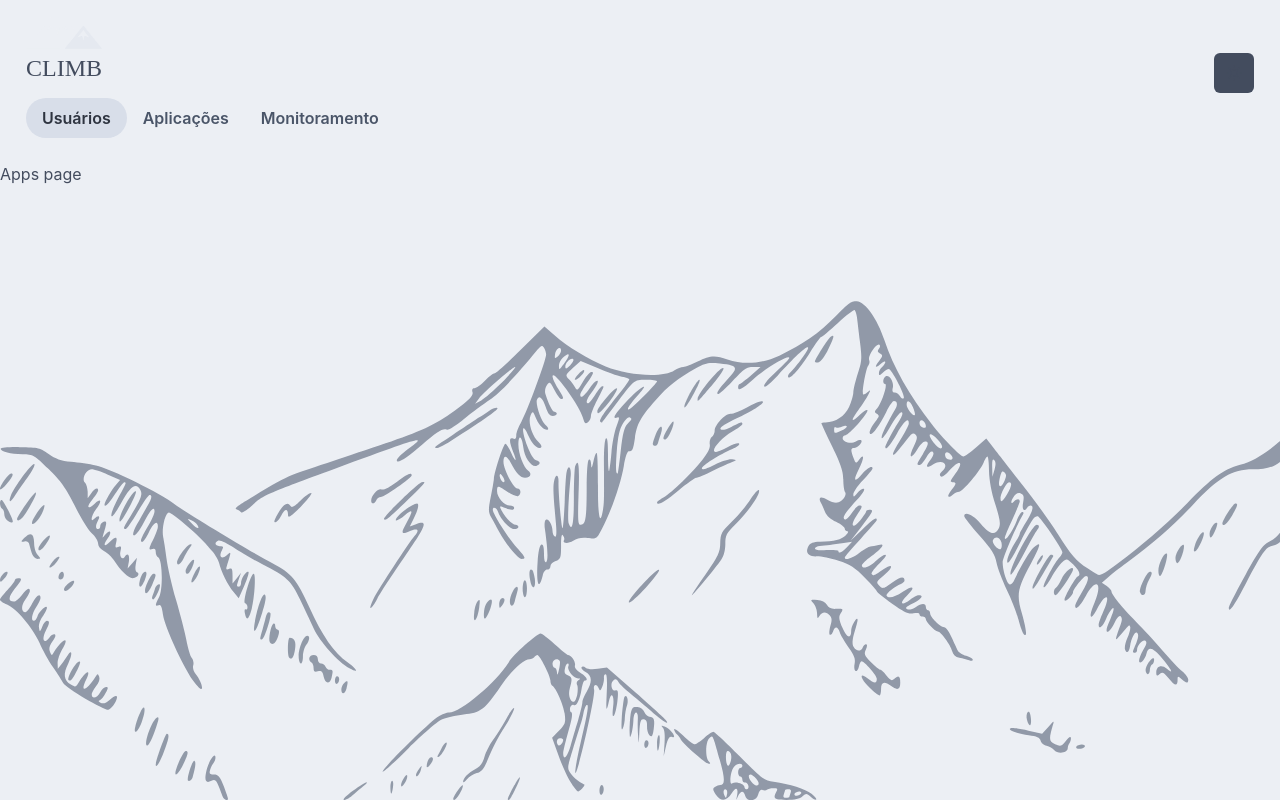
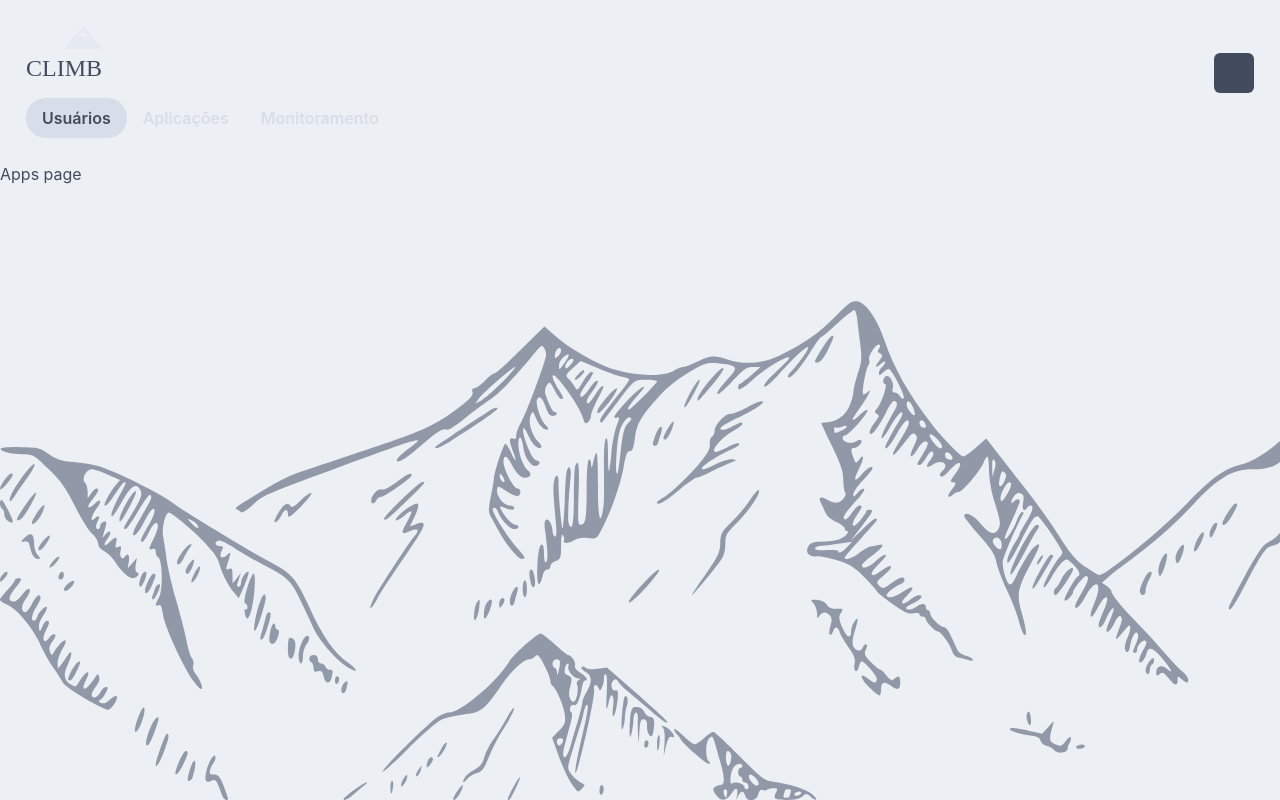
Before and after one commit to ianbandrade/plf-es-2021-1-ti5-6702100-climb, a Next.js app in the folder codigo/frontend/: page /admin/apps in a window 1280 px wide. Built offline with nearby package versions, Linux system fonts and the light colour scheme; a web font is replaced by a local one.

Commit message:
fix: changing tab color

```diff
--- a/codigo/frontend/src/components/TabContainer/index.tsx
+++ b/codigo/frontend/src/components/TabContainer/index.tsx
@@ -14,16 +14,19 @@ interface TabContainerProps {
 const TabContainer = ({ text, url }: TabContainerProps) => {
   const { colorMode } = useColorMode();
   function setTabColor() {
-    if (colorMode === "light") return colors.dark.Nord0;
+    if (colorMode === "light") return colors.dark.Nord2;
     else return colors.light.Nord4;
   }
 
   function setTabTextColor() {
-    if (colorMode !== "light") return colors.dark.Nord0;
-    else return colors.light.Nord4;
+    if (colorMode !== "light") return colors.dark.Nord2;
+    else return colors.light.Nord6;
   }
   return (
-    <Tab _selected={{ bgColor: setTabColor(), color: setTabTextColor() }}>
+    <Tab
+      _selected={{ bgColor: setTabColor(), color: setTabTextColor() }}
+      color={setTabColor()}
+    >
       <Link href={url}>
         <a>{text}</a>
       </Link>
```
